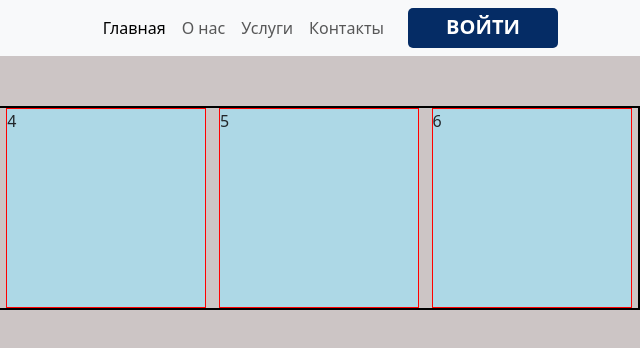
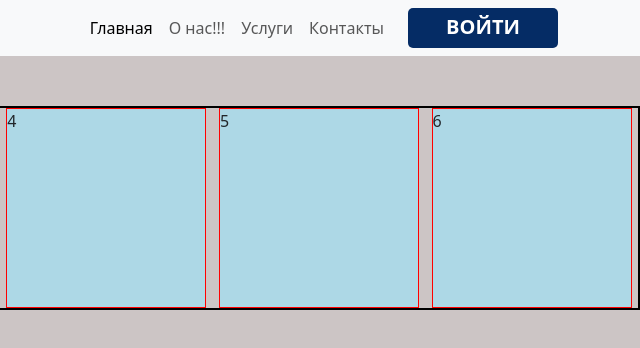
Before and after one commit to Den4ik3090/Template_Project-SETTINGS, a website built with webpack: page project-setup-template/src/index.html in a window 1280 px wide. Shown: the full height of the page, 640-1280 px from the left. Built offline with nearby package versions, Linux system fonts and the light colour scheme.

Commit message:
complete-setting_webpack

```diff
--- a/project-setup-template/src/index.html
+++ b/project-setup-template/src/index.html
@@ -34,7 +34,7 @@
                   <a class="nav-link active" aria-current="page" href="#">Главная</a>
                 </li>
                 <li class="nav-item">
-                  <a class="nav-link" href="#">О нас</a>
+                  <a class="nav-link" href="#">О нас!!!</a>
                 </li>
                 <li class="nav-item">
                   <a class="nav-link" href="#">Услуги</a>
```
